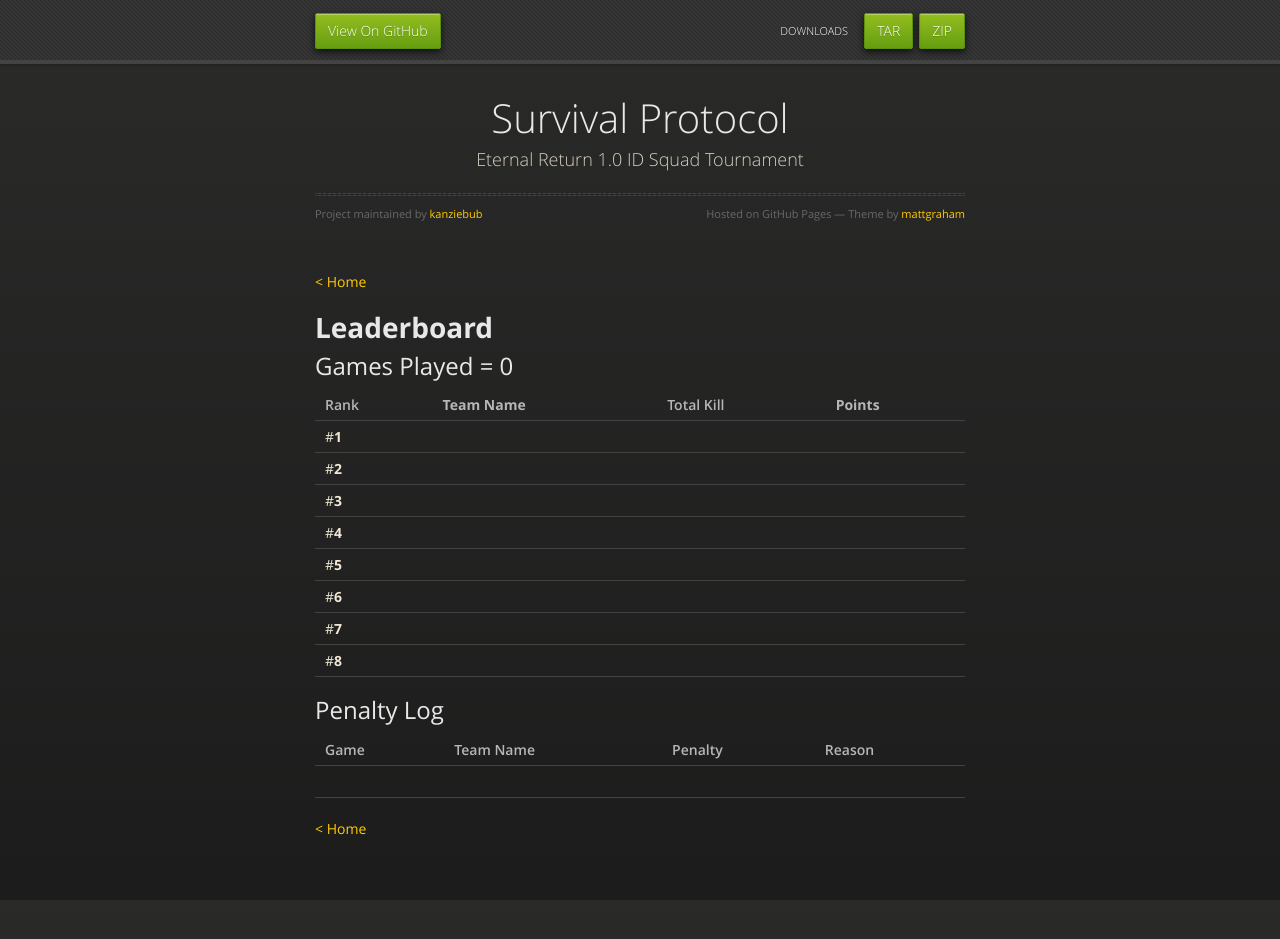
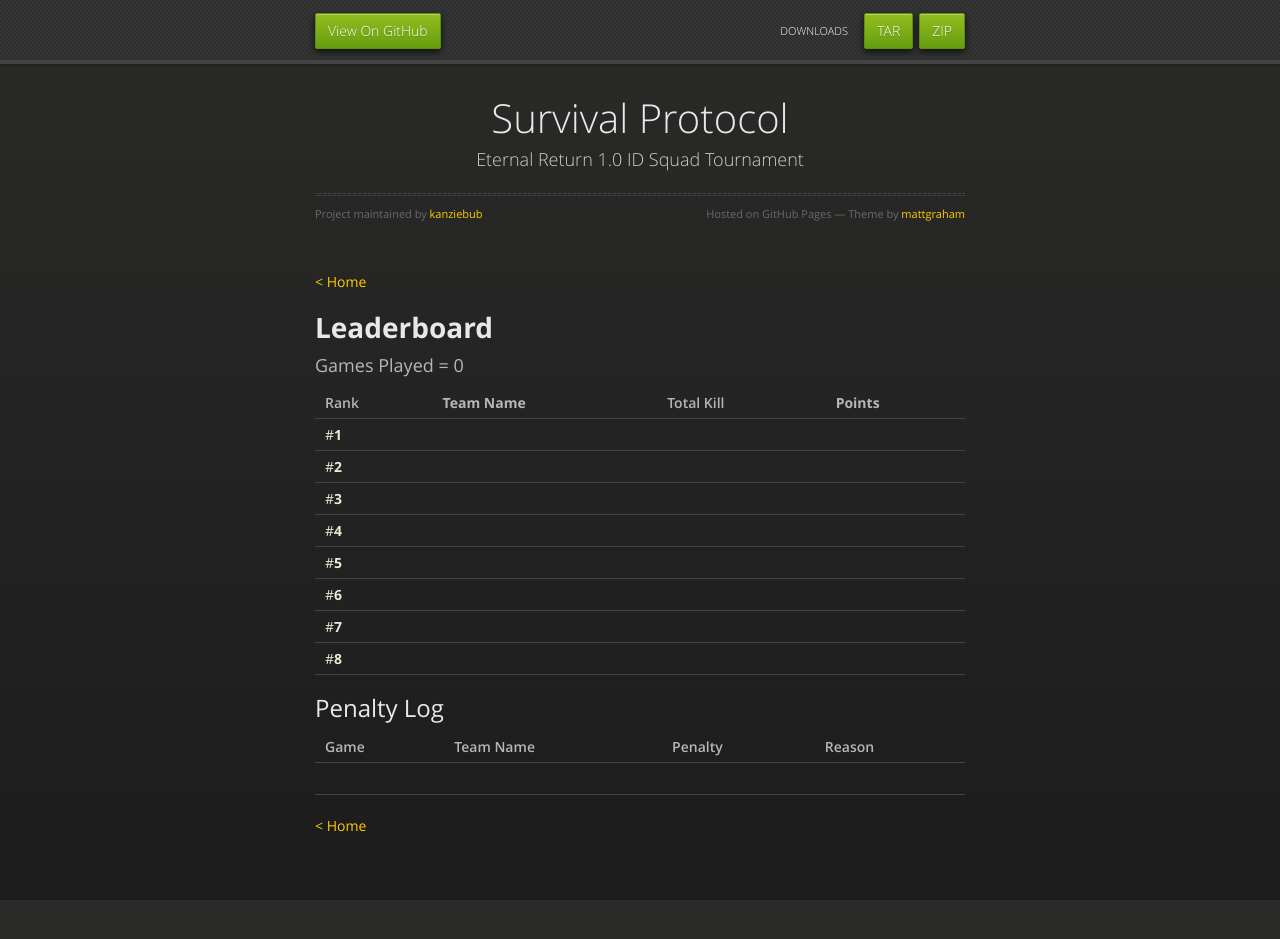
Before and after one commit to kanziebub/SurvivalProtocol, a Jekyll site: the page built from assets/lb_template.md, in a window 1280 px wide and 949 px high. Shown: the top 939 px of the window. Built offline with Jekyll 4.4.1, drawn with Linux system fonts in a browser that asks for light colours.

```diff
--- a/assets/lb_template.md
+++ b/assets/lb_template.md
@@ -6,7 +6,7 @@ layout: default
 
 # **Leaderboard**
 
-## Games Played = 0
+### Games Played = 0
 
 |  Rank  | **Team Name**         | Total Kill | **Points** |
 |:-------|:----------------------|:-----------|:-----------|
--- a/leaderboard.py
+++ b/leaderboard.py
@@ -72,7 +72,7 @@ layout: default
 # **Leaderboard**
 
 """
-    leaderboard_md = leaderboard_md + "## Games Played = " + str(get_games_played(df)) + "\n \n"
+    leaderboard_md = leaderboard_md + "### Games Played = " + str(int(get_games_played(df))) + "\n \n"
 
     # ---------------------------------
 
```
